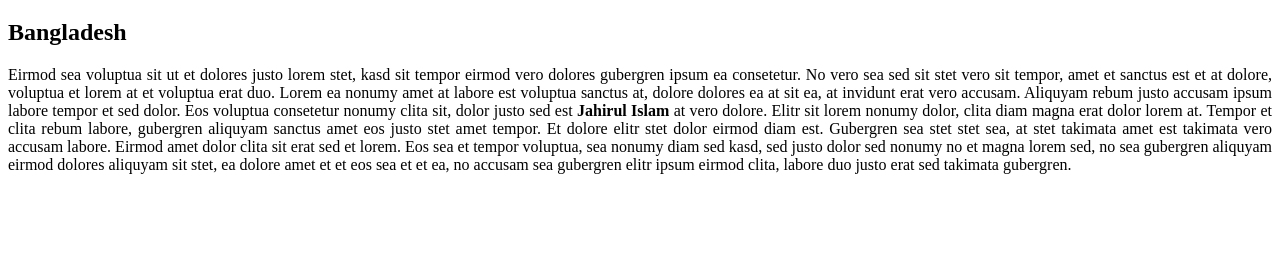
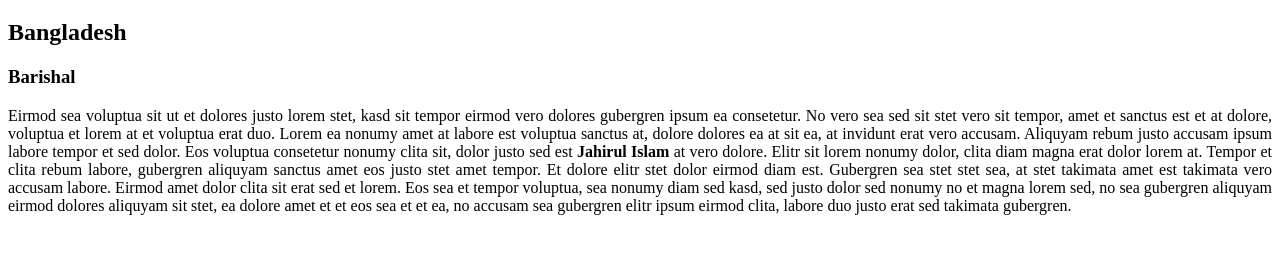
Before and after one commit to Jahirul07/my_first_website, a plain HTML site: page index.html in a window 1280 px wide. Shown: the part 61-314 px from the top of the page. Drawn offline with Linux system fonts and the light colour scheme.

Commit message:
ok agreement

```diff
--- a/index.html
+++ b/index.html
@@ -9,7 +9,7 @@
 <body>
     <h1>Jahirul Islam</h1>
     <h2>Bangladesh</h2>
-
+    <h3>Barishal</h3>
     <p>Eirmod sea voluptua sit ut et dolores justo lorem stet, kasd sit tempor eirmod vero dolores gubergren ipsum ea consetetur. No vero sea sed sit stet vero sit tempor, amet et sanctus est et at dolore, voluptua et lorem at et voluptua erat duo. Lorem ea nonumy amet at labore est voluptua sanctus at, dolore dolores ea at sit ea, at invidunt erat vero accusam. Aliquyam rebum justo accusam ipsum labore tempor et sed dolor. Eos voluptua consetetur nonumy clita sit, dolor justo sed est <b>Jahirul Islam</b> at vero dolore. Elitr sit lorem nonumy dolor, clita diam magna erat dolor lorem at. Tempor et clita rebum labore, gubergren aliquyam sanctus amet eos justo stet amet tempor. Et dolore elitr stet dolor eirmod diam est. Gubergren sea stet stet sea, at stet takimata amet est takimata vero accusam labore. Eirmod amet dolor clita sit erat sed et lorem. Eos sea et tempor voluptua, sea nonumy diam sed kasd, sed justo dolor sed nonumy no et magna lorem sed, no sea gubergren aliquyam eirmod dolores aliquyam sit stet, ea dolore amet et et eos sea et et ea, no accusam sea gubergren elitr ipsum eirmod clita, labore duo justo erat sed takimata gubergren.</p>
 </body>
 </html>
```
